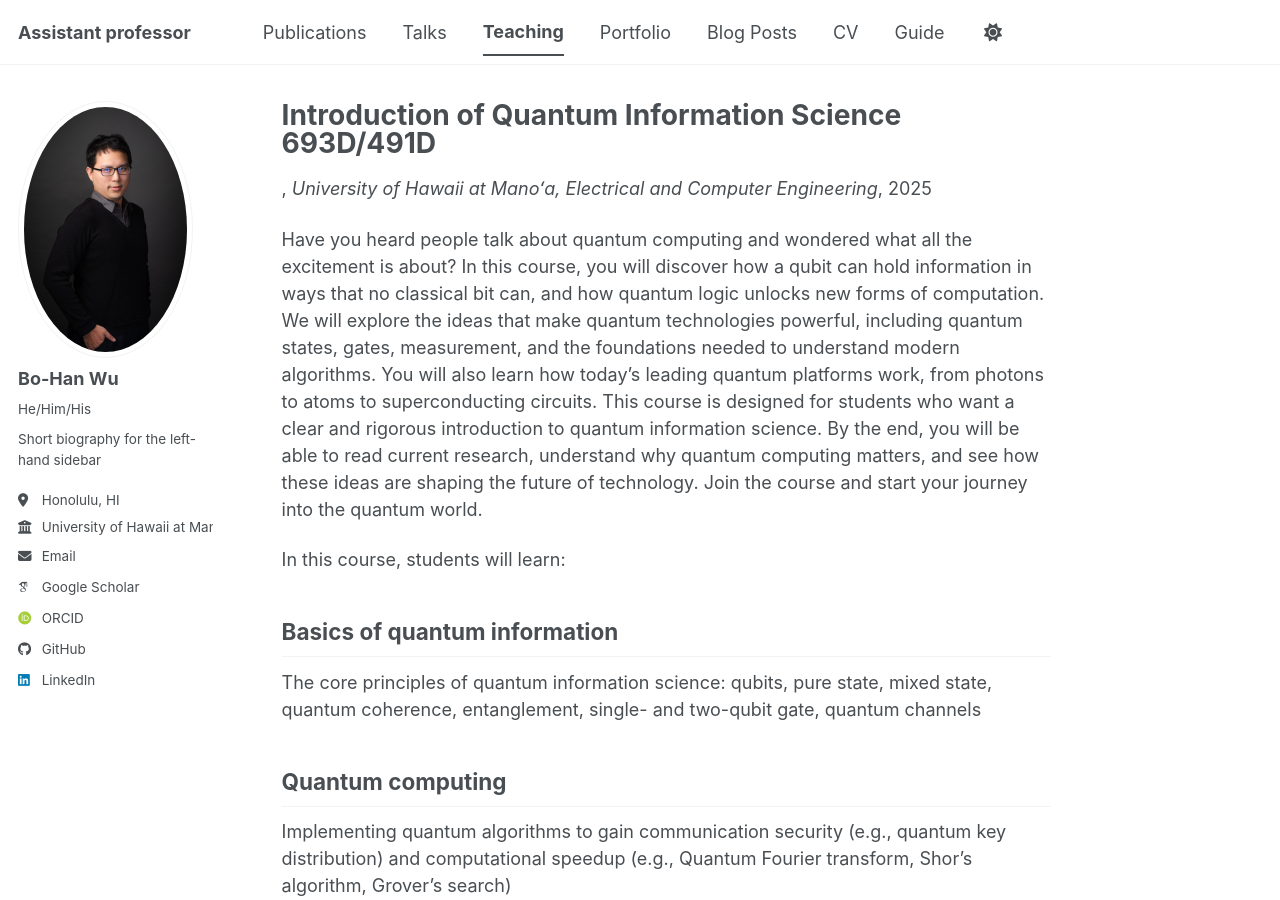
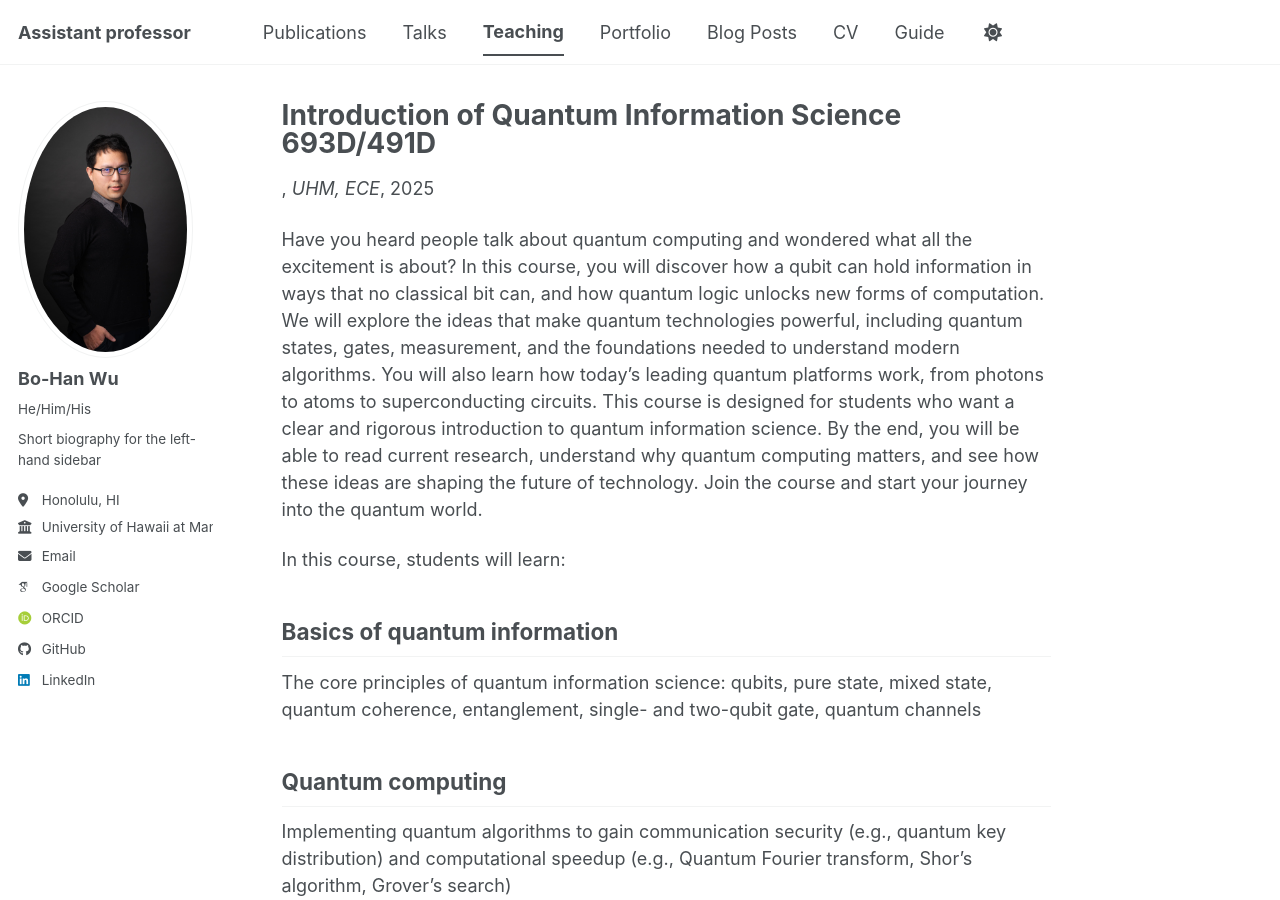
Before and after one commit to go705/go705.github.io, a Jekyll site: the page built from _teaching/QIS.md, in a window 1280 px wide and 900 px high. Built offline with Jekyll 4.4.1, drawn with Linux system fonts in a browser that asks for light colours; some web fonts are replaced; a script bundle is joined from its source files by our own code; library files that are not in the unit come from our copies.

Commit message:
Update QIS.md

```diff
--- a/_teaching/QIS.md
+++ b/_teaching/QIS.md
@@ -2,7 +2,7 @@
 title: "Introduction of Quantum Information Science 693D/491D"
 collection: teaching
 permalink: /teaching/qis
-venue: "University of Hawaii at Manoʻa, Electrical and Computer Engineering"
+venue: "UHM, ECE"
 date: 2025-08-21
 location: "Honolulu, HI"
 ---
```
